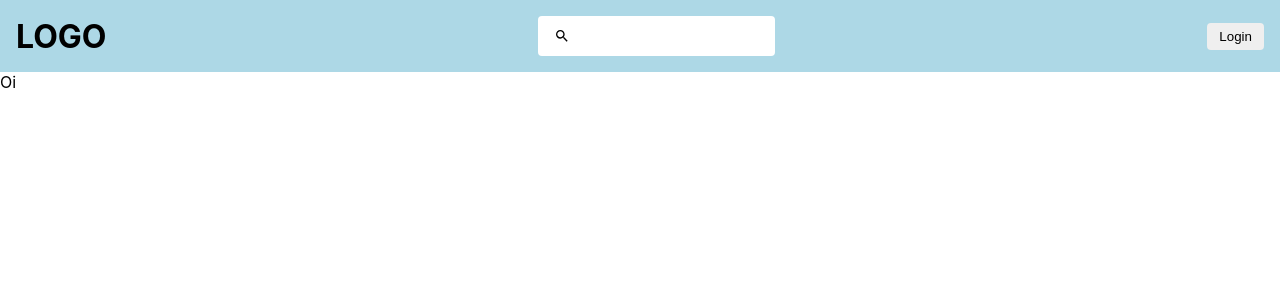
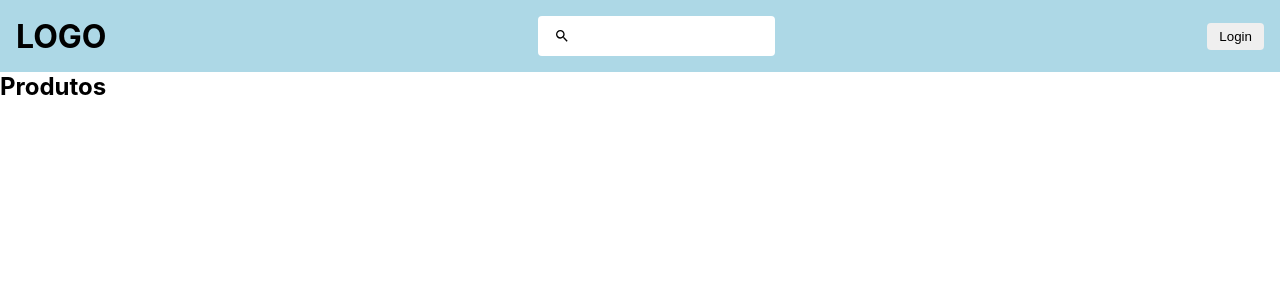
Before and after one commit to Marcelo-Diament/pratica-react-thiago, a React (Create React App) app in the folder frontend/: page / in a window 1280 px wide. Shown: the top 300 px of the page. Built offline with nearby package versions, Linux system fonts and the light colour scheme.

Commit message:
feat: cria estrutura HTML de ListagemDeProdutos

```diff
--- a/frontend/src/components/Listagem/index.js
+++ b/frontend/src/components/Listagem/index.js
@@ -1,5 +1,10 @@
 const ListagemDeProdutos = () => {
-  return <p>Oi</p>;
+  return (
+    <main>
+      <h2>Produtos</h2>
+      <ul></ul>
+    </main>
+  );
 };
 
 export default ListagemDeProdutos;
```
